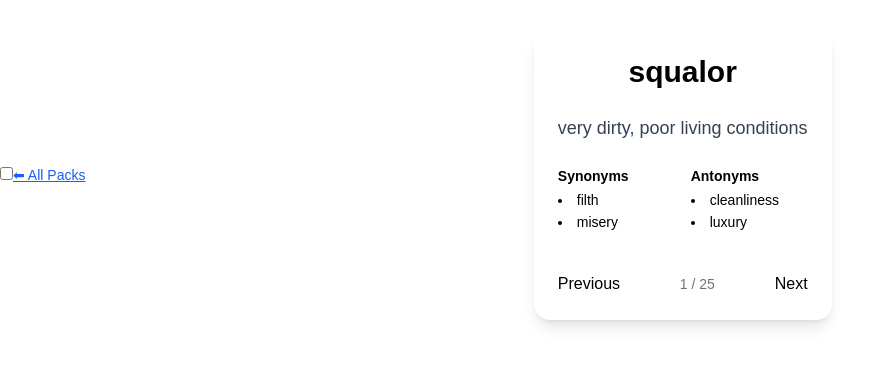
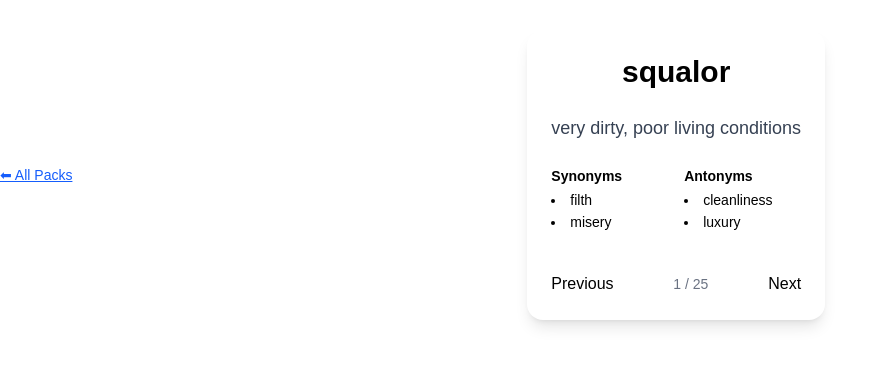
Before and after one commit to dboland77/11plusgrammarschoolprep, a Next.js app: page /flash in a window 1280 px wide. Shown: the part 225-590 px from the top of the page, without its empty margins (0-894 px from the left). Built offline with nearby package versions, Linux system fonts and the light colour scheme.

Commit message:
fixing up suspense

```diff
--- a/src/app/flash/page.tsx
+++ b/src/app/flash/page.tsx
@@ -1,43 +1,31 @@
-
-'use client'
-import { useRouter, useSearchParams } from "next/navigation";
-
-import WordFlashCard from "@/components/WordFlashCard";
-import { Searchbar } from "@/components/SearchPack";
-import {Checkbox} from '@/components/Checkbox';
+'use client';
+import { useRouter, useSearchParams } from 'next/navigation';
+import WordFlashCard from '@/components/WordFlashCard';
 import { toPacks } from '@/lib/chunkWordBank';
 import { fullBank } from '@/lib/wordBank';
 
 export default function FlashClient() {
   const router = useRouter();
- const packs = toPacks(fullBank, 25);
- const searchParams = useSearchParams()
+  const packs = toPacks(fullBank, 25);
+  const searchParams = useSearchParams();
 
-const selectedPack= Number(searchParams.get('pack')) || 0
+  const selectedPack = Number(searchParams.get('pack')) || 0;
 
-const pack = packs[selectedPack] || {id:0, words:['']}
-
-
-
+  const pack = packs[selectedPack] || { id: 0, words: [''] };
 
   return (
     <>
-      <Checkbox
-      buttonLabel="sdfdsf"
-
-      />
-
       <button
-        className="text-sm text-blue-600 underline"
-        onClick={() => router.push("/")}
-        >
+        className='text-sm text-blue-600 underline'
+        onClick={() => router.push('/')}
+      >
         ⬅︎ All Packs
       </button>
 
       <WordFlashCard
-        key={pack.id}        // reset internal index when pack changes
+        key={pack.id} // reset internal index when pack changes
         initialWords={pack.words}
-        />
-        </>
+      />
+    </>
   );
 }
--- a/src/app/page.tsx
+++ b/src/app/page.tsx
@@ -5,16 +5,19 @@ import { fullBank } from '@/lib/wordBank';
 import PackMenu from '@/components/PackMenu';
 import { Searchbar } from '@/components/SearchPack';
 import { useRouter } from 'next/navigation';
-import { Fragment } from 'react';
+import { Suspense } from 'react';
 
 export default function Home() {
   const router = useRouter();
   const packs = toPacks(fullBank, 25);
 
   return (
-    <Fragment>
-      <Searchbar/>
-    <PackMenu packs={packs} onPick={(id) => router.push(`/flash?pack=${id}`)} />
-    </Fragment>
+    <Suspense fallback={<div>please wait</div>}>
+      <Searchbar />
+      <PackMenu
+        packs={packs}
+        onPick={(id) => router.push(`/flash?pack=${id}`)}
+      />
+    </Suspense>
   );
 }
--- a/src/components/Checkbox.tsx
+++ /dev/null
@@ -1,24 +0,0 @@
-import React, {useState} from 'react';
-import styles from '../styles/checkbox.module.css'
-
-export interface CheckboxProps {
-  buttonLabel: string;
-}
-
-export const Checkbox:React.FC<CheckboxProps> = ({buttonLabel}) => {
-   const [isChecked, setIsChecked] = useState(false)
-  return (
-    <div className={styles.checkboxWrapper}
-
-    >
-    <label>
-    <input type='checkbox'
-    onChange={()=>setIsChecked((prev)=>!prev)}/>
-    {/* <svg className={styles.selectSvg}viewBox="0 0 512 512" width="100">
-      <title>Check-circle</title>
-      <path d="M504 256c0 136.967-111.033 248-248 248S8 392.967 8 256 119.033 8 256 8s248 111.033 248 248zM227.314 387.314l184-184c6.248-6.248 6.248-16.379 0-22.627l-22.627-22.627c-6.248-6.249-16.379-6.249-22.628 0L216 308.118l-70.059-70.059c-6.248-6.248-16.379-6.248-22.628 0l-22.627 22.627c-6.248 6.248-6.248 16.379 0 22.627l104 104c6.249 6.249 16.379 6.249 22.628.001z"></path>
-    </svg> */}
-    </label>
-    </div>
-  )
-}
--- a/src/components/PackMenu.tsx
+++ b/src/components/PackMenu.tsx
@@ -1,7 +1,6 @@
 'use client';
 
 import { Button } from '@/components/Button';
-import { useState } from 'react';
 import clsx from 'clsx';
 
 interface WordEntry {
--- a/src/components/SearchPack.tsx
+++ b/src/components/SearchPack.tsx
@@ -1,37 +1,39 @@
-'use client'
+'use client';
 
-import { useSearchParams, useRouter } from 'next/navigation'
-import { Suspense, useEffect, useMemo } from 'react'
-import { toPacks } from "@/lib/chunkWordBank";
-import { fullBank } from "@/lib/wordBank";
+import { useSearchParams, useRouter } from 'next/navigation';
+import { Suspense, useEffect, useMemo } from 'react';
+import { toPacks } from '@/lib/chunkWordBank';
+import { fullBank } from '@/lib/wordBank';
 
 const packs = toPacks(fullBank, 25);
 const MIN_ID = packs[0]?.id ?? 1;
 const MAX_ID = packs[packs.length - 1]?.id ?? MIN_ID;
 
 function Search() {
-  const params = useSearchParams()
-  const router=useRouter()
+  const params = useSearchParams();
+  const router = useRouter();
 
-  const packParam = params.get("pack");
-  const parsed = Number.isInteger(Number(packParam)) ? parseInt(packParam!, 10) : MIN_ID;
+  const packParam = params.get('pack');
+  const parsed = Number.isInteger(Number(packParam))
+    ? parseInt(packParam!, 10)
+    : MIN_ID;
   const safePackId = Math.min(Math.max(parsed, MIN_ID), MAX_ID);
 
   // Normalise URL if missing/invalid/out of range
   useEffect(() => {
     if (packParam === null || String(safePackId) !== packParam) {
       const next = new URLSearchParams(params);
-         next.set("pack", String(safePackId));
+      next.set('pack', String(safePackId));
       router.replace(`?${next.toString()}`, { scroll: false });
     }
   }, [packParam, safePackId, params, router]);
 
-     const pack = useMemo(
-       () => packs.find((p) => p.id === safePackId) ?? packs[0],
-       [safePackId]
-     );
+  //  const pack = useMemo(
+  //    () => packs.find((p) => p.id === safePackId) ?? packs[0],
+  //    [safePackId]
+  //  );
 
-  return <input placeholder="Search..." />
+  return <input placeholder='Search...' />;
 }
 
 export function Searchbar() {
@@ -40,5 +42,5 @@ export function Searchbar() {
     <Suspense>
       <Search />
     </Suspense>
-  )
+  );
 }
```
Lines whose indentation alone changed are shown as unchanged.
